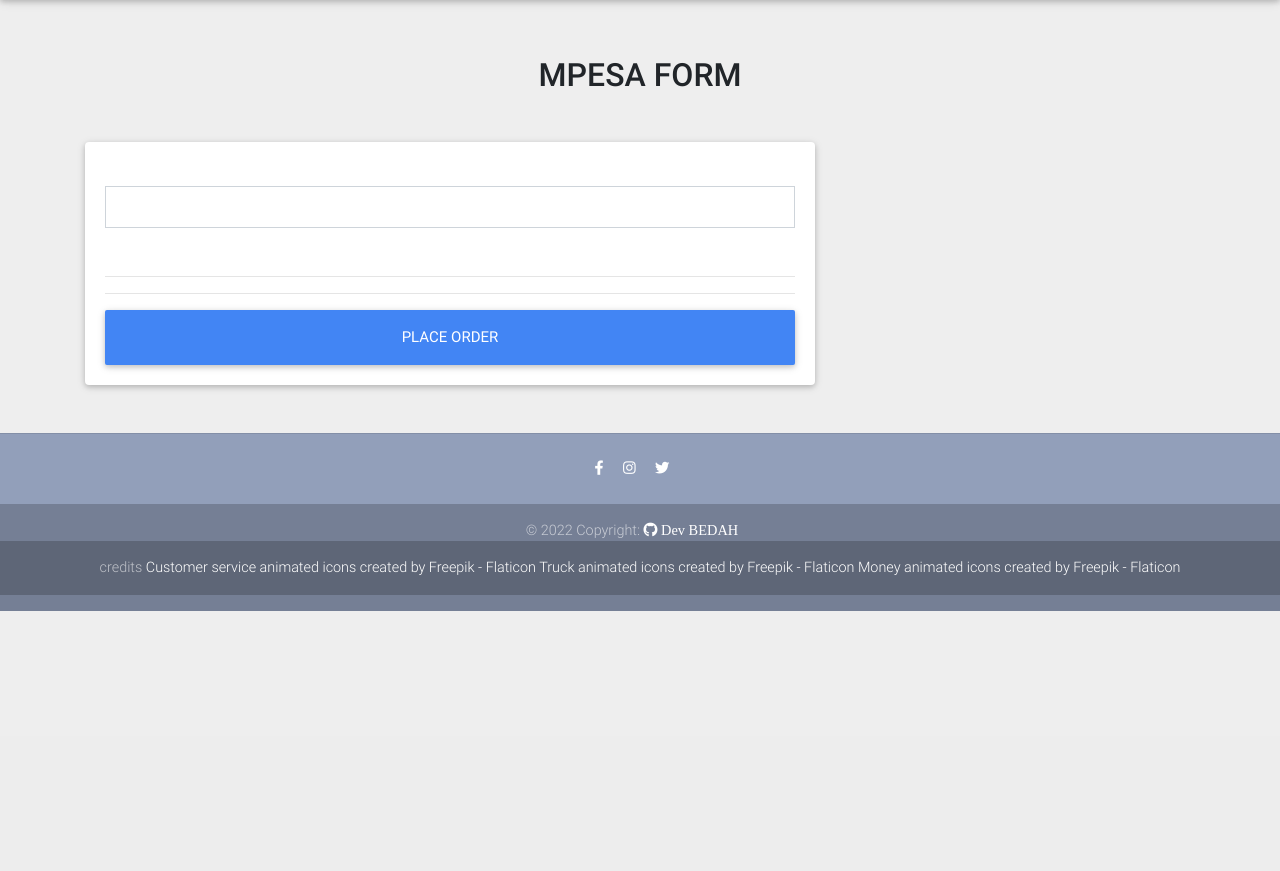
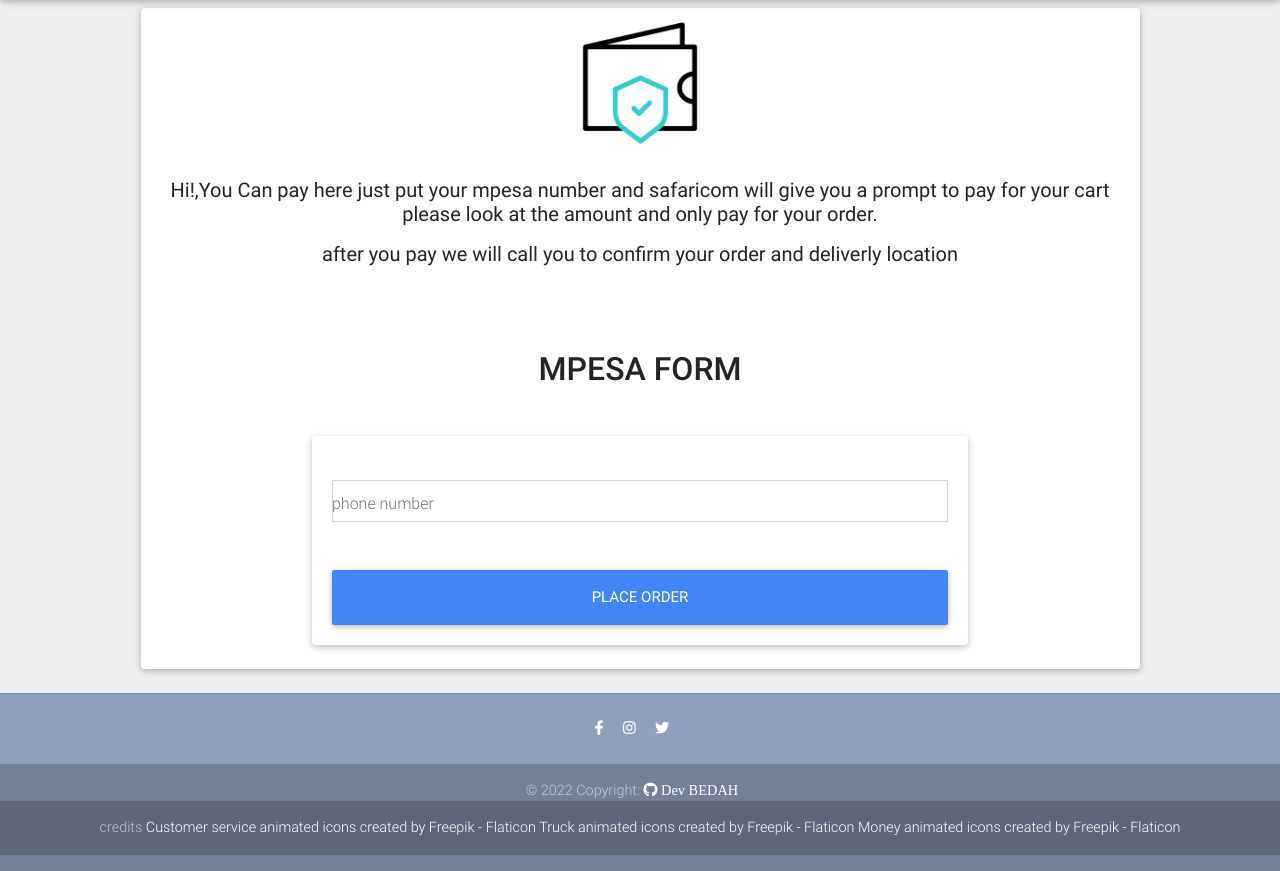
Before and after one commit to bedah-kym/Yammie-Store, a Django app: template Shop/templates/Shop/payment_form.html in a window 1280 px wide. Shown: the part 64-935 px from the top of the page. Before the commit the page ends 675 px from the top, so only its background shows below. Run offline with Django 4.2, Linux system fonts and the light colour scheme; the template is opened without the code that fills it: values that come from a table or form of the project are taken from there, others are empty; some libraries are stand-ins or nearby versions.

Commit message:
added more gifs

```diff
--- a/Shop/templates/Shop/order-success.html
+++ b/Shop/templates/Shop/order-success.html
@@ -21,7 +21,7 @@
   </a>
   <body>
 
-    <main class="main  " style="height:70%; ">
+    <main class="main  " style="height:100%; ">
       <div class="card" style="margin-left:15%;margin-right:15%">
 
         <!--Card image-->
@@ -44,6 +44,9 @@
 
         <!--Card content-->
 
+      </div>
+      <div class="view overlay">
+        <img src="{% static 'Shop/img/truck.gif' %}"  class="card-img-top" style="margin:0 auto;background-size:contain; background-repeat:no-repeat; max-width:150px;max-height:150px;" alt="">
       </div>
 
 
--- a/Shop/templates/Shop/payment_form.html
+++ b/Shop/templates/Shop/payment_form.html
@@ -5,7 +5,28 @@
     <!--Main layout-->
         <main class="mt-5 pt-4">
           <div class="container wow fadeIn">
-            <div class="view" style="height:50%;background-image: url('{% static 'Shop/img/foodbags/tech-support.gif' %}');background-size:contain; background-repeat:no-repeat;">
+
+            <div class="card" style="margin-left:5%;margin-right:5%">
+
+              <!--Card image-->
+              <div class="view overlay">
+                <img src="{% static 'Shop/img/wallet.gif' %}"  class="card-img-top" style="margin:0 auto ;background-size:contain; background-repeat:no-repeat; max-width:150px;max-height:150px;" alt="">
+              </div>
+              <!--Card image-->
+
+              <!--Card content-->
+              <div class="card-body text-center">
+                <!--Category & Title-->
+
+                <h5>
+                    <p>Hi!,You Can pay here just put your mpesa number and safaricom will give you a prompt
+                    to pay for your cart please look at the amount and only pay for your order.<br></p>
+                  <p> after you pay we will call you to confirm your order and deliverly location</p>
+                </h5>
+
+
+              <!--Card content-->
+
             </div>
             <!-- Heading -->
             <h2 class="my-5 h2 text-center">MPESA FORM </h2>
@@ -14,7 +35,7 @@
             <div class="row">
 
               <!--Grid column-->
-              <div class="col-md-8 mb-4">
+              <div class="mx-auto col-md-8 mb-4">
 
                 <!--Card-->
                 <div class="card">
@@ -30,13 +51,9 @@
                     <div class="md-form mb-5">
                     <!--  <input type="text" id="address" class="form-control" placeholder="eg kienyeji village mwangis shop"> -->
                       {{form.phone_number}}
-                      <label for="address" class=""></label>
+                      <label for="address" class="">phone number</label>
                     </div>
 
-
-                    <hr>
-
-                    <hr>
 
                     <button class="btn btn-primary btn-lg btn-block" type="submit"> Place order </button>
 
```
Also changed, not shown: Shop/static/Shop/img/truck.gif (added), Shop/static/Shop/img/wallet.gif (added).
